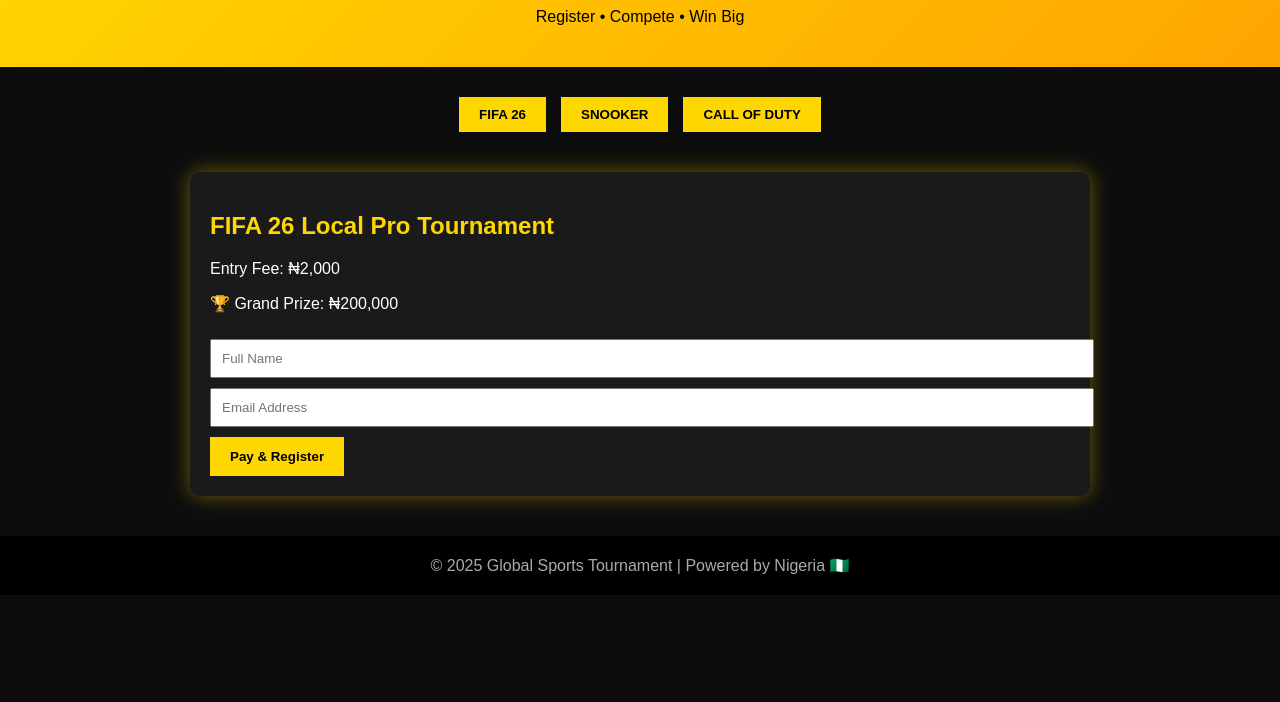
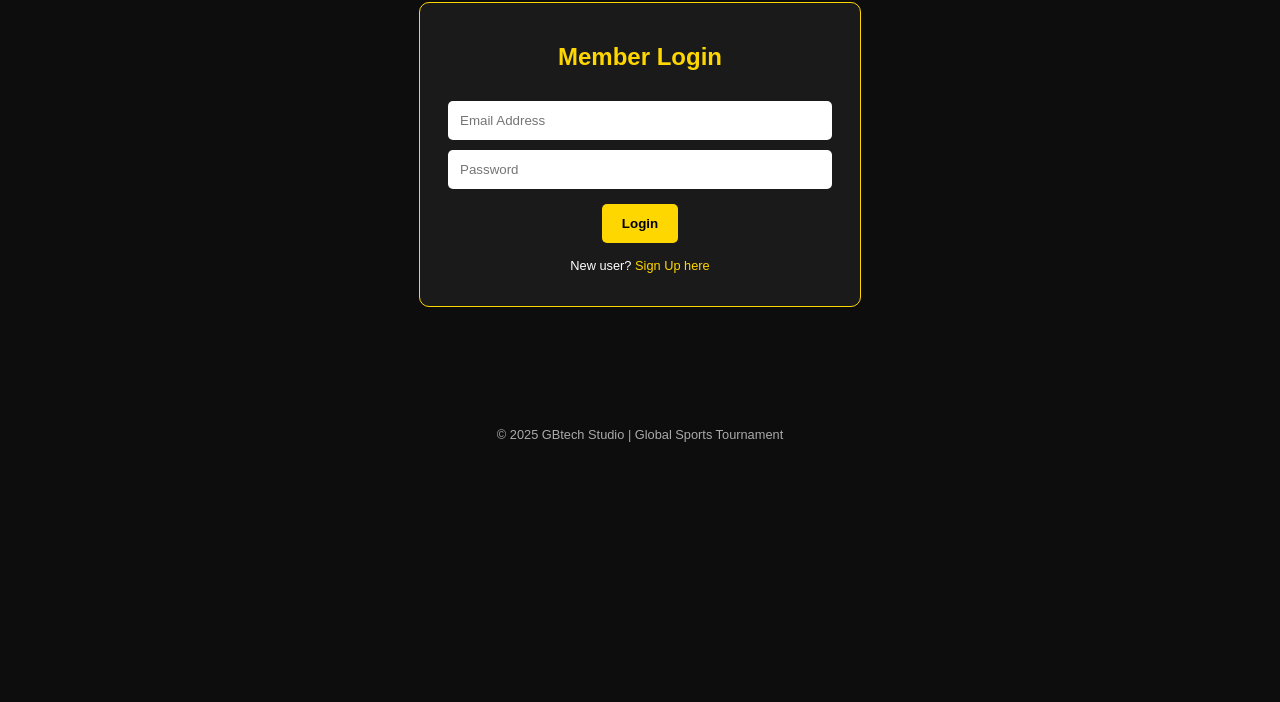
Before and after one commit to gutsybeam-del/G-game-Turn, a plain HTML site: page index.html in a window 1280 px wide. Shown: the part 98-800 px from the top of the page. Drawn offline with Linux system fonts and the light colour scheme.

Commit message:
Update index.html

```diff
--- a/index.html
+++ b/index.html
@@ -5,173 +5,135 @@
     <meta name="viewport" content="width=device-width, initial-scale=1.0">
     <title>FIFA 26 Global Sports Tournament</title>
     <script src="https://js.paystack.co/v1/inline.js"></script>
+    <style>
+        body { font-family: Arial, sans-serif; margin: 0; background: #0d0d0d; color: #fff; }
+        header { background: linear-gradient(135deg, gold, orange); padding: 25px; text-align: center; color: #000; }
 
-<style>
-body {
-    font-family: Arial, sans-serif;
-    margin: 0;
-    background: #0d0d0d;
-    color: #fff;
-}
+        /* Auth Styles */
+        #auth-container { max-width: 400px; margin: 100px auto; padding: 20px; background: #1a1a1a; border-radius: 10px; border: 1px solid gold; text-align: center; }
+        #main-content { display: none; } /* Hidden until login */
 
-header {
-    background: linear-gradient(135deg, gold, orange);
-    padding: 25px;
-    text-align: center;
-    color: #000;
-}
+        .tabs { display: flex; justify-content: center; gap: 15px; margin: 20px; }
+        .tabs button { padding: 10px 20px; border: none; background: gold; cursor: pointer; font-weight: bold; border-radius: 5px; }
+        .section { display: none; max-width: 900px; margin: auto; padding: 20px; }
+        .section.active { display: block; }
+        .card { background: #1a1a1a; padding: 20px; border-radius: 10px; margin-bottom: 20px; border-left: 5px solid gold; }
 
-.tabs {
-    display: flex;
-    justify-content: center;
-    gap: 15px;
-    margin: 20px;
-}
+        input { width: 90%; padding: 12px; margin-top: 10px; border-radius: 5px; border: none; }
+        button { padding: 12px 20px; border: none; background: gold; cursor: pointer; font-weight: bold; margin-top: 15px; border-radius: 5px; transition: 0.3s; }
+        button:hover { background: orange; transform: scale(1.05); }
+        .free-btn { background: #444; color: gold; border: 1px solid gold; margin-left: 10px; }
 
-.tabs button {
-    padding: 10px 20px;
-    border: none;
-    background: gold;
-    cursor: pointer;
-    font-weight: bold;
-}
-
-.section {
-    display: none;
-    max-width: 900px;
-    margin: auto;
-    padding: 20px;
-}
-
-.section.active {
-    display: block;
-}
-
-.card {
-    background: #1a1a1a;
-    padding: 20px;
-    border-radius: 10px;
-    margin-bottom: 20px;
-    box-shadow: 0 0 20px rgba(255,215,0,0.4);
-}
-
-.card h2 {
-    color: gold;
-}
-
-button {
-    padding: 12px 20px;
-    border: none;
-    background: gold;
-    cursor: pointer;
-    font-weight: bold;
-    margin-top: 10px;
-}
-
-form input {
-    width: 100%;
-    padding: 10px;
-    margin-top: 10px;
-}
-
-footer {
-    text-align: center;
-    padding: 20px;
-    background: #000;
-    color: #aaa;
-}
+        footer { text-align: center; padding: 20px; color: #aaa; font-size: 0.8rem; }
     </style>
 </head>
-
 <body>
 
+<div id="auth-container">
+    <h2 id="auth-title" style="color: gold;">Member Login</h2>
+    <div id="login-form">
+        <input type="email" id="loginEmail" placeholder="Email Address">
+        <input type="password" id="loginPass" placeholder="Password">
+        <button onclick="handleAuth()">Login</button>
+        <p onclick="toggleAuth()" style="cursor:pointer; font-size: 0.8rem; margin-top:15px;">New user? <span style="color:gold">Sign Up here</span></p>
+    </div>
+</div>
+
+<div id="main-content">
     <header>
-    <h1>🎮 FIFA 26 Global Sports Tournament</h1>
-    <p>Register • Compete • Win Big</p>
+        <h1>🎮 FIFA 26 Global Sports</h1>
+        <p id="welcome-user">Welcome, Player!</p>
+        <button onclick="logout()" style="background:black; color:gold; padding: 5px 10px; font-size: 0.7rem;">Logout</button>
     </header>
 
     <div class="tabs">
         <button onclick="showTab('fifa')">FIFA 26</button>
         <button onclick="showTab('snooker')">SNOOKER</button>
-    <button onclick="showTab('cod')">CALL OF DUTY</button>
+        <button onclick="showTab('cod')">COD</button>
     </div>
 
-<!-- FIFA -->
     <div id="fifa" class="section active">
         <div class="card">
-        <h2>FIFA 26 Local Pro Tournament</h2>
-        <p>Entry Fee: ₦2,000</p>
-        <p>🏆 Grand Prize: ₦200,000</p>
-
-        <form>
-            <input type="text" id="fifaName" placeholder="Full Name" required>
-            <input type="email" id="fifaEmail" placeholder="Email Address" required>
-            <button type="button" onclick="payWithPaystack(2000, fifaEmail.value)">Pay & Register</button>
-        </form>
+            <h2>FIFA 26 Pro League</h2>
+            <p>Entry Fee: ₦2,000 | Prize: ₦200,000</p>
+            <button onclick="payWithPaystack(2000)">Pay & Register</button>
+            <button class="free-btn" onclick="freeEntry('FIFA 26')">Try Free Entry</button>
         </div>
     </div>
 
-<!-- SNOOKER -->
     <div id="snooker" class="section">
         <div class="card">
-        <h2>Snooker Championship</h2>
-        <p>Entry Fee: ₦1,500</p>
-        <p>🏆 Grand Prize: ₦100,000</p>
-
-        <form>
-            <input type="text" placeholder="Full Name">
-            <input type="email" id="snookerEmail" placeholder="Email Address">
-            <button type="button" onclick="payWithPaystack(1500, snookerEmail.value)">Pay & Register</button>
-        </form>
+            <h2>Snooker Elite</h2>
+            <p>Entry Fee: ₦1,500 | Prize: ₦100,000</p>
+            <button onclick="payWithPaystack(1500)">Pay & Register</button>
+            <button class="free-btn" onclick="freeEntry('Snooker')">Try Free Entry</button>
         </div>
     </div>
 
-<!-- COD -->
     <div id="cod" class="section">
         <div class="card">
-        <h2>Call of Duty Tournament</h2>
-        <p>Entry Fee: ₦3,000</p>
-        <p>🏆 Grand Prize: ₦300,000</p>
-
-        <form>
-            <input type="text" placeholder="Full Name">
-            <input type="email" id="codEmail" placeholder="Email Address">
-            <button type="button" onclick="payWithPaystack(3000, codEmail.value)">Pay & Register</button>
-        </form>
+            <h2>COD: Mobile War</h2>
+            <p>Entry Fee: ₦3,000 | Prize: ₦300,000</p>
+            <button onclick="payWithPaystack(3000)">Pay & Register</button>
+            <button class="free-btn" onclick="freeEntry('COD')">Try Free Entry</button>
+        </div>
     </div>
 </div>
 
-<footer>
-    © 2025 Global Sports Tournament | Powered by Nigeria 🇳🇬
-</footer>
+<footer>© 2025 GBtech Studio | Global Sports Tournament</footer>
 
 <script>
+    let currentUserEmail = "";
+
+    // 1. Auth Logic
+    function toggleAuth() {
+        const title = document.getElementById('auth-title');
+        title.innerText = title.innerText === "Member Login" ? "Create Account" : "Member Login";
+    }
+
+    function handleAuth() {
+        const email = document.getElementById('loginEmail').value;
+        const pass = document.getElementById('loginPass').value;
+
+        if(email && pass) {
+            currentUserEmail = email;
+            document.getElementById('auth-container').style.display = 'none';
+            document.getElementById('main-content').style.display = 'block';
+            document.getElementById('welcome-user').innerText = `Welcome, ${email}!`;
+        } else {
+            alert("Please fill all fields");
+        }
+    }
+
+    function logout() {
+        location.reload(); // Simple way to reset session
+    }
+
+    // 2. Tab Logic
     function showTab(tab) {
         document.querySelectorAll('.section').forEach(sec => sec.classList.remove('active'));
         document.getElementById(tab).classList.add('active');
     }
 
-function payWithPaystack(amount, email) {
-    if (!email) {
-        alert("Please enter email");
-        return;
+    // 3. Free Entry Logic
+    function freeEntry(game) {
+        alert(`Request Sent! Your free entry for ${game} is being reviewed by the Admin.`);
+        // Here you would typically send this to your database/WhatsApp
     }
 
+    // 4. Payment Logic
+    function payWithPaystack(amount) {
         let handler = PaystackPop.setup({
-        key: 'pk_test_xxxxxxxxxxxxx', // REPLACE WITH YOUR PAYSTACK PUBLIC KEY
-        email: email,
+            key: 'pk_test_xxxxxxxxxxxxxxxxxxxxxxxx', // Put your Key here
+            email: currentUserEmail,
             amount: amount * 100,
             currency: 'NGN',
             callback: function(response) {
-            alert('Payment successful! Reference: ' + response.reference);
-        },
-        onClose: function() {
-            alert('Transaction cancelled');
+                alert('Payment Success! Ref: ' + response.reference);
             }
         });
         handler.openIframe();
     }
 </script>
-
 </body>
 </html>
```
Lines whose indentation alone changed are shown as unchanged.
